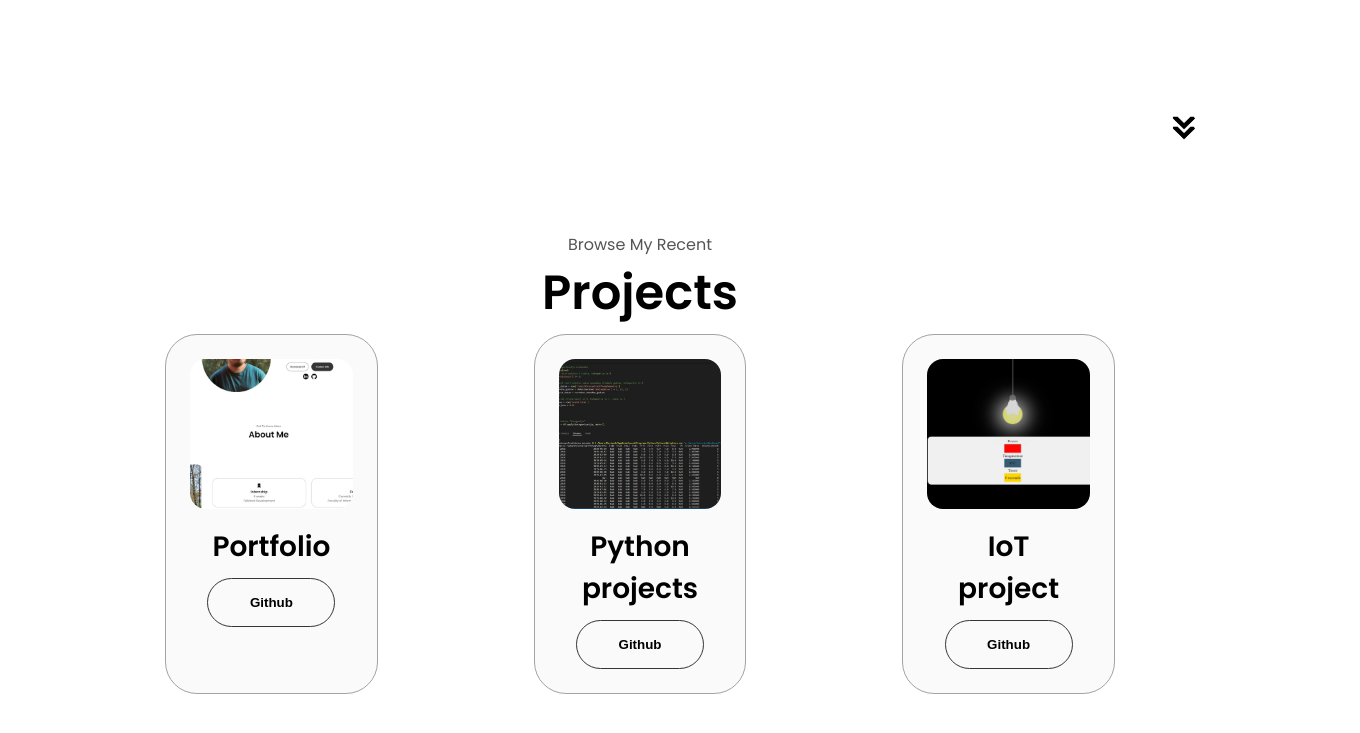
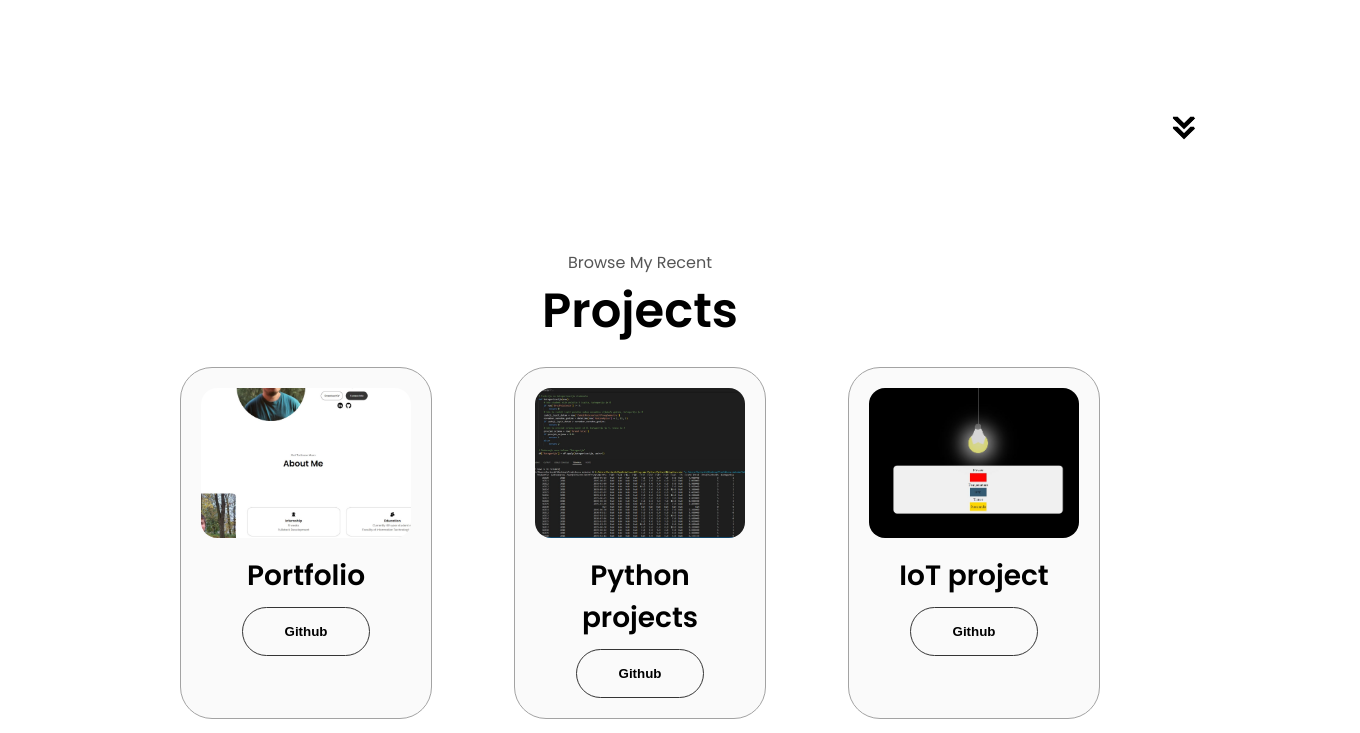
Before and after one commit to mustafaisic000/html-css-js-portfolio-page, a plain HTML site: page index.html in a window 1280 px wide. Shown: the part 2000-2733 px from the top of the page, 1360 px wide, since content can reach past the window. Drawn offline with Linux system fonts and the light colour scheme.

Commit message:
Fixed desktop overlapping

```diff
--- a/style.css
+++ b/style.css
@@ -11,6 +11,8 @@ GENERAL
 
 body{
     font-family: 'Poppins',sans-serif;
+    display: column;
+
 }
 html{
     scroll-behavior: smooth;
@@ -329,6 +331,7 @@ section{
 /*EXPERIENCE SECTION*/
 #experience {
   position: relative;
+
 }
 
 .experience-sub-title {
@@ -364,61 +367,57 @@ article .icon {
     text-align: center;
   }
 
-/*PROJECTS SECTION*/
+
+
+/* PROJECTS SECTION */
 #projects {
-  position: relative;
+  padding: 50px 20px; /* Add padding to the top and bottom */
 }
 
 .about-containers {
   display: flex;
   flex-wrap: wrap;
-  justify-content: space-between; /* Distribute items evenly */
-  margin: 0 -5px; /* Negative margin to offset the margin of the containers */
-  padding: 0 5px; /* Add padding to avoid horizontal scrolling */
+  justify-content: space-between;
+  margin: 0 -10px; /* Adjusted margin */
+  padding: 0 10px; /* Add padding to avoid horizontal scrolling */
 }
 
 .color-container {
   border-color: rgb(163, 163, 163);
   background: rgb(250, 250, 250);
-  width: calc(18% - 10px); /* Maximum 4 containers per row with 10px gap */
-  margin: 5px; /* Gap between containers */
-  text-align: center; /* Center align text */
-  flex: 0 0 calc(18% - 10px); /* Fixed width for each container */
+  width: 250px; /* Fixed width for all containers */
+  margin: 20px 0; /* Increased margin for better spacing */
+  padding: 20px; /* Add padding */
+  text-align: center;
+  flex: 0 0 calc(25% - 20px); /* Fixed width, adjusts for responsive layout */
 }
 
-
 .project-img {
-  width: 100%; /* Make the image fill the container */
-  height: 150px; /* Set a fixed height for uniformity */
-  object-fit: cover; /* Crop images to fit container */
-  border-radius: 1rem; /* Add border-radius */
+  width: 100%;
+  height: 150px; /* Adjusted height */
+  object-fit: cover;
+  border-radius: 1rem;
 }
 
 .project-title {
-  margin: 10px; /* Adjust margin */
+  margin: 10px 0; /* Adjusted margin */
   color: black;
 }
 
 .project-btn {
   color: black;
   border-color: rgb(163, 163, 163);
-  display: block; /* Display button as block */
-  margin: 10px auto; /* Center align the button */
-  padding: 5px 10px; /* Add padding */
-  border-radius: 5px; /* Add border-radius */
+  display: block;
+  margin: 10px auto; /* Center the button horizontally */
+  padding: 5px 10px;
+  border-radius: 5px;
 }
-/* Target the parent container of project containers */
 
-
-
-
-
-
-/* CONTACT SECTION*/
+/* CONTACT SECTION */
 #contact {
-  display: flex;
-  justify-content: center;
-  flex-direction: column;
+  padding-top: 40px;
+  margin-top: 600px; /* Add margin to separate sections */
+  text-align: center; /* Center align content */
   height: 70vh;
 }
 
```
